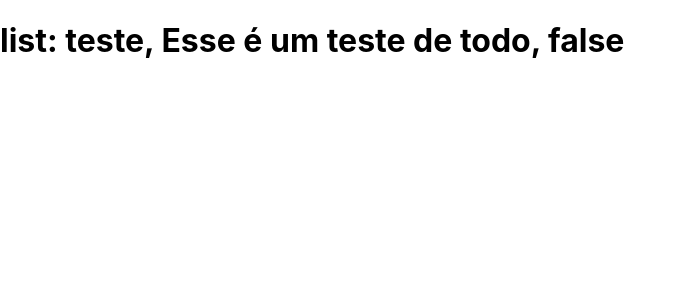
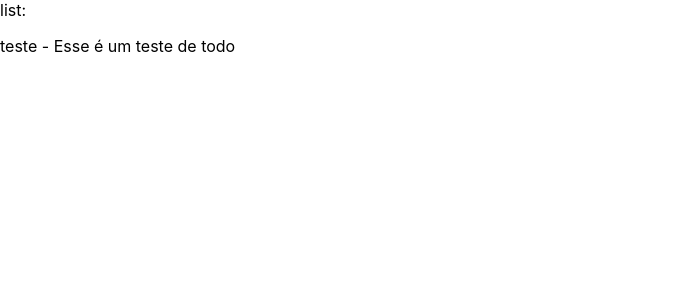
Before and after one commit to alisson644/todo_react, a React (Create React App) app: page / in a window 1280 px wide. Shown: the top 300 px of the page, without its empty margins (0-686 px from the left). Built offline with nearby package versions, Linux system fonts and the light colour scheme.

Commit message:
verify context

```diff
--- a/src/App.css
+++ /dev/null
@@ -1,38 +0,0 @@
-.App {
-  text-align: center;
-}
-
-.App-logo {
-  height: 40vmin;
-  pointer-events: none;
-}
-
-@media (prefers-reduced-motion: no-preference) {
-  .App-logo {
-    animation: App-logo-spin infinite 20s linear;
-  }
-}
-
-.App-header {
-  background-color: #282c34;
-  min-height: 100vh;
-  display: flex;
-  flex-direction: column;
-  align-items: center;
-  justify-content: center;
-  font-size: calc(10px + 2vmin);
-  color: white;
-}
-
-.App-link {
-  color: #61dafb;
-}
-
-@keyframes App-logo-spin {
-  from {
-    transform: rotate(0deg);
-  }
-  to {
-    transform: rotate(360deg);
-  }
-}
--- a/src/App.js
+++ b/src/App.js
@@ -4,7 +4,7 @@ import  Home  from "./Layouts/Home/Home.js";
 
 
 function App() {
-  const [todoList, setTodoList] = useState({cont_list: 1, list: {name: 'teste', description: 'Esse é um teste de todo', checked: false}});
+  const [todoList, setTodoList] = useState({cont_list: 1, list: [{name: 'teste', description: 'Esse é um teste de todo', checked: false}]});
 
   return (
     <TodoListContext.Provider value={todoList}>
--- a/src/Layouts/Home/Home.js
+++ b/src/Layouts/Home/Home.js
@@ -2,11 +2,14 @@ import { useContext, useState } from "react";
 import { TodoListContext } from "../../Context";
 
 export default function Home() {
-    const list = useContext(TodoListContext)
-    const [todoList, setTodoList] = useState(list)
+    const [todoList, setTodoList] = useState(useContext(TodoListContext))
+
+
     return (
         <div className="App">
-            <h1>list: {todoList.list.name}, {todoList.list.description}, {todoList.list.checked.toString()} </h1>
+            list: {todoList.list.map((data, idx) => {
+            return <p key={idx}>{data.name} - {data.description}</p>
+        })}
         </div>
     );
 };
```
